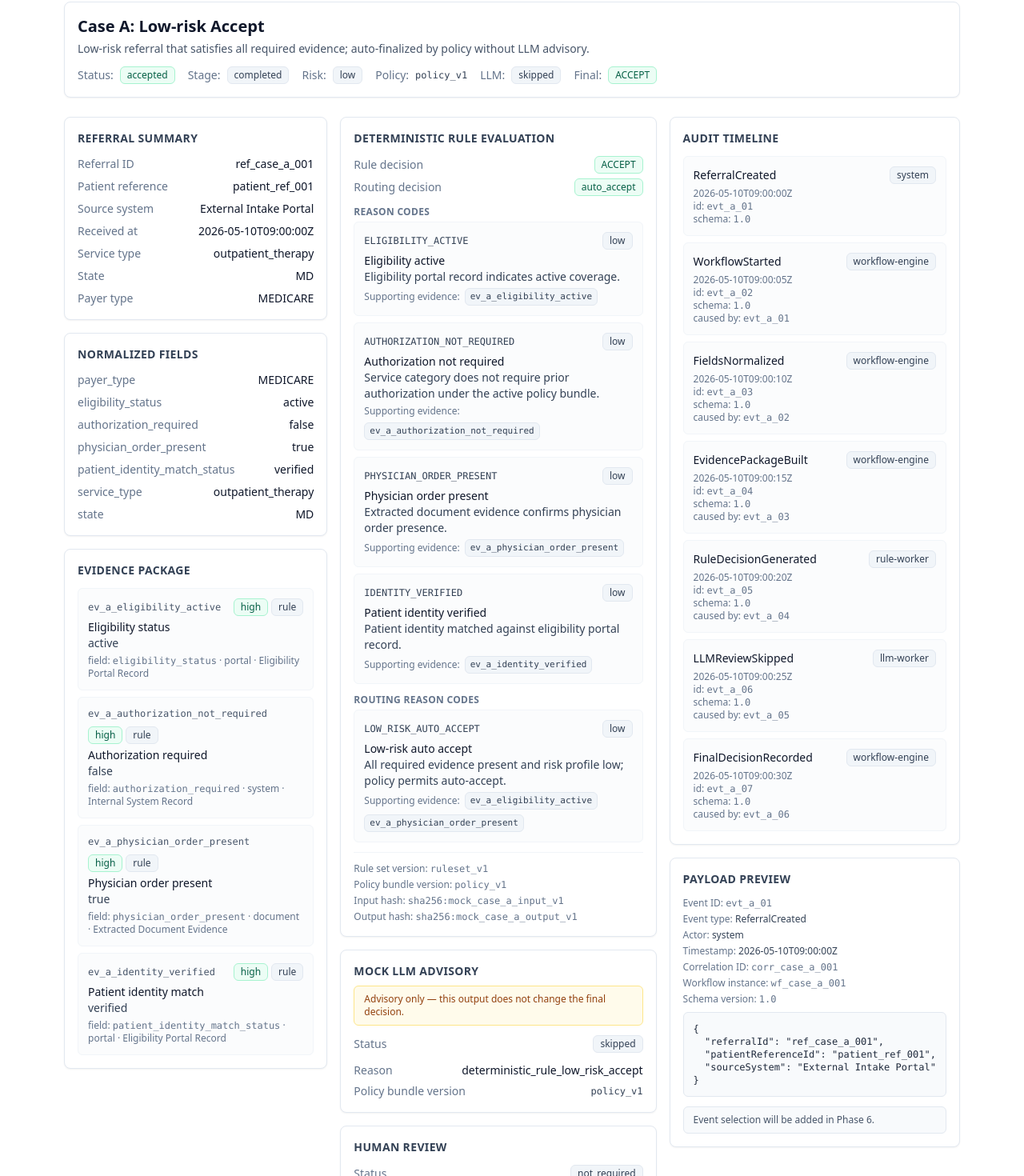
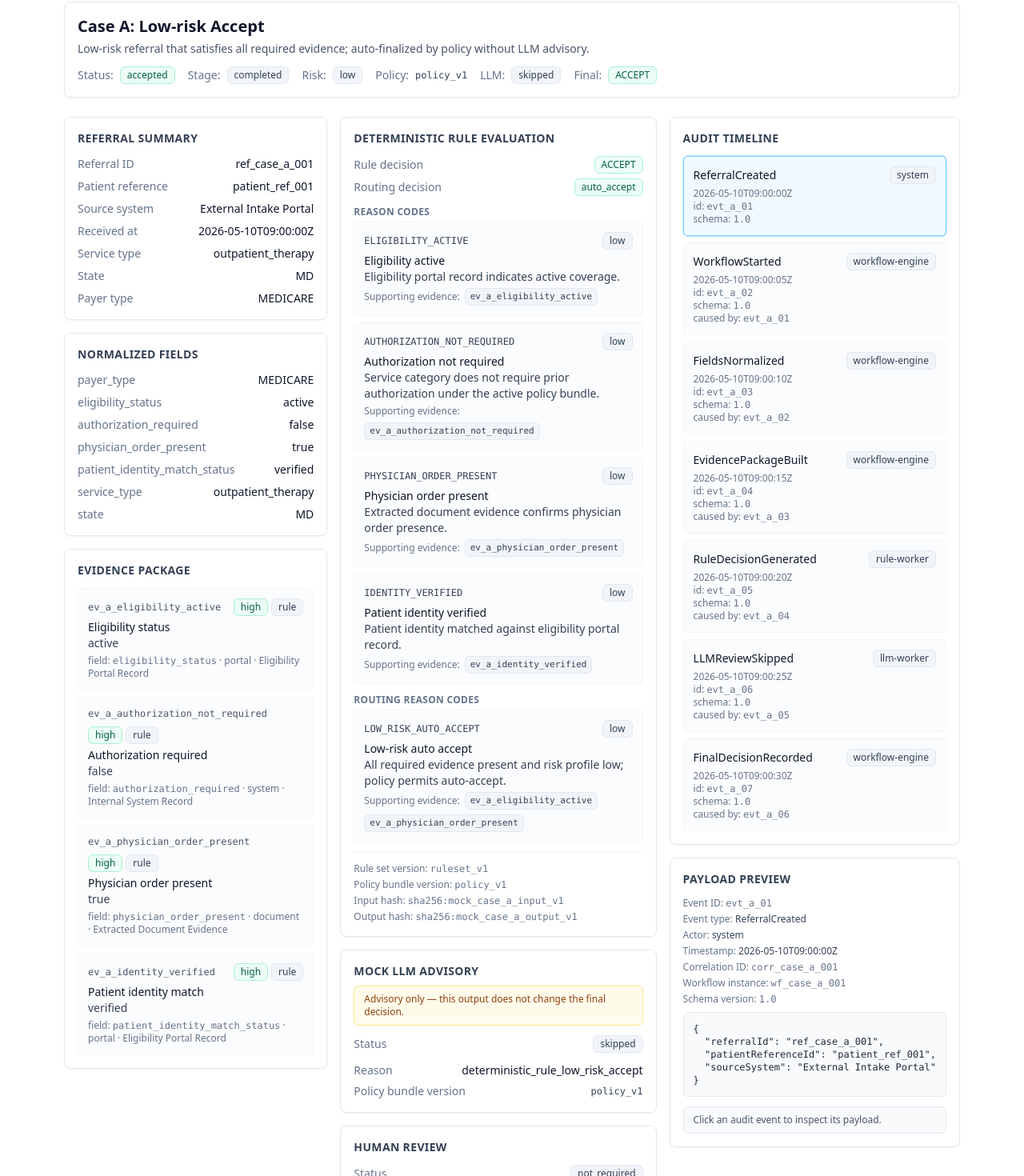
Before and after one commit to Ariosolzq/auditable-ai-referral-demo, a Next.js app: page /cases/case-a in a window 1280 px wide. Shown: the part 75-1545 px from the top of the page at 80% size. Built offline with nearby package versions, Linux system fonts and the light colour scheme.

Commit message:
Phase 6: add audit event selection

```diff
--- a/components/workflow/AuditEventPayloadPanel.tsx
+++ b/components/workflow/AuditEventPayloadPanel.tsx
@@ -2,10 +2,18 @@ import type { AuditEvent } from "@/types/referral";
 
 type Props = {
   auditEvents: AuditEvent[];
+  selectedAuditEventId?: string | null;
 };
 
-export default function AuditEventPayloadPanel({ auditEvents }: Props) {
-  const event = auditEvents[0];
+export default function AuditEventPayloadPanel({
+  auditEvents,
+  selectedAuditEventId,
+}: Props) {
+  const selected = selectedAuditEventId
+    ? auditEvents.find((e) => e.id === selectedAuditEventId)
+    : undefined;
+  const event = selected ?? auditEvents[0];
+
   return (
     <section className="rounded-lg border border-slate-200 bg-white p-4 shadow-sm">
       <h2 className="mb-3 text-sm font-semibold uppercase tracking-wide text-slate-700">
@@ -48,10 +56,12 @@ export default function AuditEventPayloadPanel({ auditEvents }: Props) {
           </pre>
         </div>
       ) : (
-        <p className="text-sm text-slate-500">No audit events.</p>
+        <p className="text-sm text-slate-500">
+          Select an audit event to view its payload.
+        </p>
       )}
       <p className="mt-3 rounded-md border border-slate-200 bg-slate-50 px-3 py-2 text-xs text-slate-600">
-        Event selection will be added in Phase 6.
+        Click an audit event to inspect its payload.
       </p>
     </section>
   );
--- a/components/workflow/AuditTimeline.tsx
+++ b/components/workflow/AuditTimeline.tsx
@@ -1,8 +1,12 @@
+"use client";
+
 import type { ReactNode } from "react";
 import type { AuditEvent } from "@/types/referral";
 
 type Props = {
   auditEvents: AuditEvent[];
+  selectedAuditEventId?: string | null;
+  onSelectAuditEvent?: (eventId: string) => void;
 };
 
 function Badge({
@@ -21,38 +25,60 @@ function Badge({
   );
 }
 
-export default function AuditTimeline({ auditEvents }: Props) {
+export default function AuditTimeline({
+  auditEvents,
+  selectedAuditEventId,
+  onSelectAuditEvent,
+}: Props) {
   return (
     <section className="rounded-lg border border-slate-200 bg-white p-4 shadow-sm">
       <h2 className="mb-3 text-sm font-semibold uppercase tracking-wide text-slate-700">
         Audit Timeline
       </h2>
       <ol className="space-y-2">
-        {auditEvents.map((e) => (
-          <li
-            key={e.id}
-            className="rounded-md border border-slate-100 bg-slate-50/50 p-3 text-sm"
+        {auditEvents.map((e) => {
+          const isSelected = e.id === selectedAuditEventId;
+          const tone = isSelected
+            ? "border-sky-300 bg-sky-50 ring-1 ring-sky-200"
+            : "border-slate-100 bg-slate-50/50 hover:border-slate-200 hover:bg-slate-100/60";
+          return (
+            <li key={e.id}>
+              <button
+                type="button"
+                aria-pressed={isSelected}
+                onClick={
+                  onSelectAuditEvent
+                    ? () => onSelectAuditEvent(e.id)
+                    : undefined
+                }
+                className={`block w-full rounded-md border p-3 text-left text-sm transition focus-visible:outline focus-visible:outline-2 focus-visible:outline-offset-2 focus-visible:outline-sky-500 ${tone}`}
               >
-            <div className="mb-1 flex flex-wrap items-center justify-between gap-2">
-              <span className="font-medium text-slate-900">{e.eventType}</span>
+                <span className="mb-1 flex flex-wrap items-center justify-between gap-2">
+                  <span className="font-medium text-slate-900">
+                    {e.eventType}
+                  </span>
                   <Badge className="border-slate-200 bg-slate-100 text-slate-700">
                     {e.actor}
                   </Badge>
-            </div>
-            <div className="text-xs text-slate-500">{e.timestamp}</div>
-            <div className="text-xs text-slate-500">
+                </span>
+                <span className="block text-xs text-slate-500">
+                  {e.timestamp}
+                </span>
+                <span className="block text-xs text-slate-500">
                   id: <code>{e.id}</code>
-            </div>
-            <div className="text-xs text-slate-500">
+                </span>
+                <span className="block text-xs text-slate-500">
                   schema: <code>{e.schemaVersion}</code>
-            </div>
+                </span>
                 {e.causationEventId && (
-              <div className="text-xs text-slate-500">
+                  <span className="block text-xs text-slate-500">
                     caused by: <code>{e.causationEventId}</code>
-              </div>
+                  </span>
                 )}
+              </button>
             </li>
-        ))}
+          );
+        })}
       </ol>
     </section>
   );
--- a/components/workflow/CaseWorkspaceClient.tsx
+++ b/components/workflow/CaseWorkspaceClient.tsx
@@ -17,6 +17,9 @@ type Props = {
 
 export default function CaseWorkspaceClient({ caseData }: Props) {
   const [selectedEvidenceIds, setSelectedEvidenceIds] = useState<string[]>([]);
+  const [selectedAuditEventId, setSelectedAuditEventId] = useState<
+    string | null
+  >(caseData.auditEvents[0]?.id ?? null);
 
   const handleSelectEvidence = (ids: string[]) => {
     setSelectedEvidenceIds(ids);
@@ -24,6 +27,10 @@ export default function CaseWorkspaceClient({ caseData }: Props) {
 
   const handleClearSelection = () => {
     setSelectedEvidenceIds([]);
+  };
+
+  const handleSelectAuditEvent = (eventId: string) => {
+    setSelectedAuditEventId(eventId);
   };
 
   return (
@@ -49,8 +56,15 @@ export default function CaseWorkspaceClient({ caseData }: Props) {
         <HumanReviewPanel humanReview={caseData.humanReview} />
       </div>
       <div className="space-y-4">
-        <AuditTimeline auditEvents={caseData.auditEvents} />
-        <AuditEventPayloadPanel auditEvents={caseData.auditEvents} />
+        <AuditTimeline
+          auditEvents={caseData.auditEvents}
+          selectedAuditEventId={selectedAuditEventId}
+          onSelectAuditEvent={handleSelectAuditEvent}
+        />
+        <AuditEventPayloadPanel
+          auditEvents={caseData.auditEvents}
+          selectedAuditEventId={selectedAuditEventId}
+        />
       </div>
     </div>
   );
```
Also changed, not shown: 1 other file (tests, documents, lock files or other folders). Lines whose indentation alone changed are shown as unchanged.
